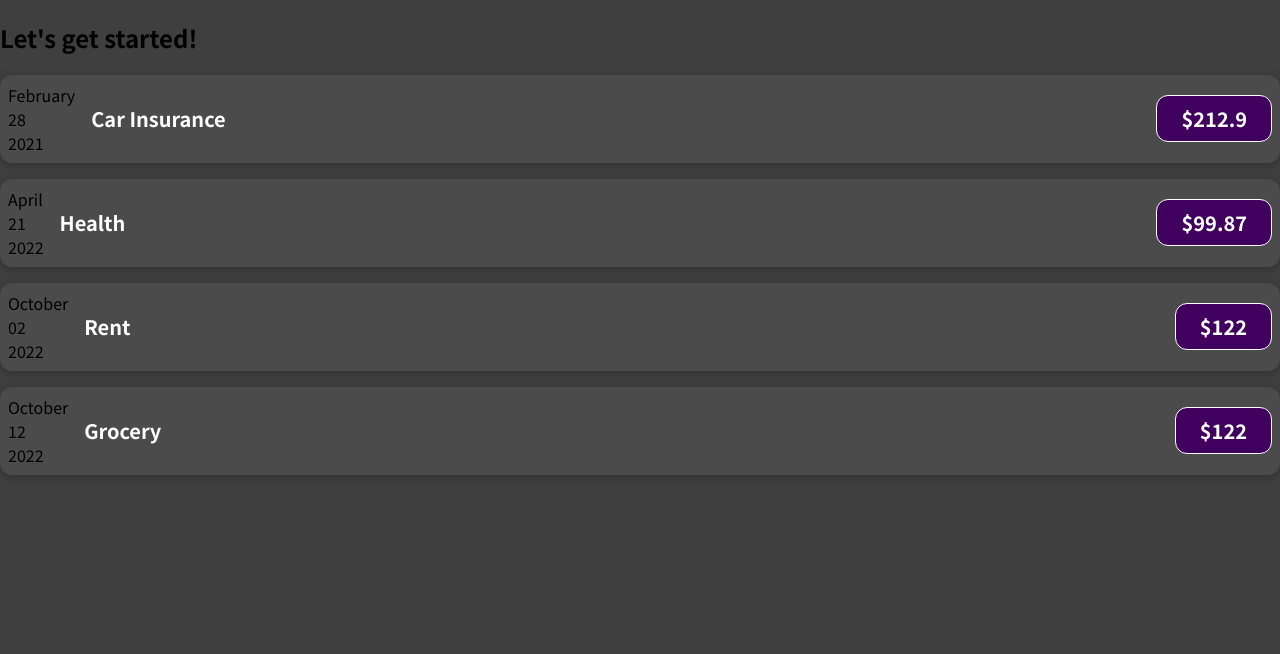
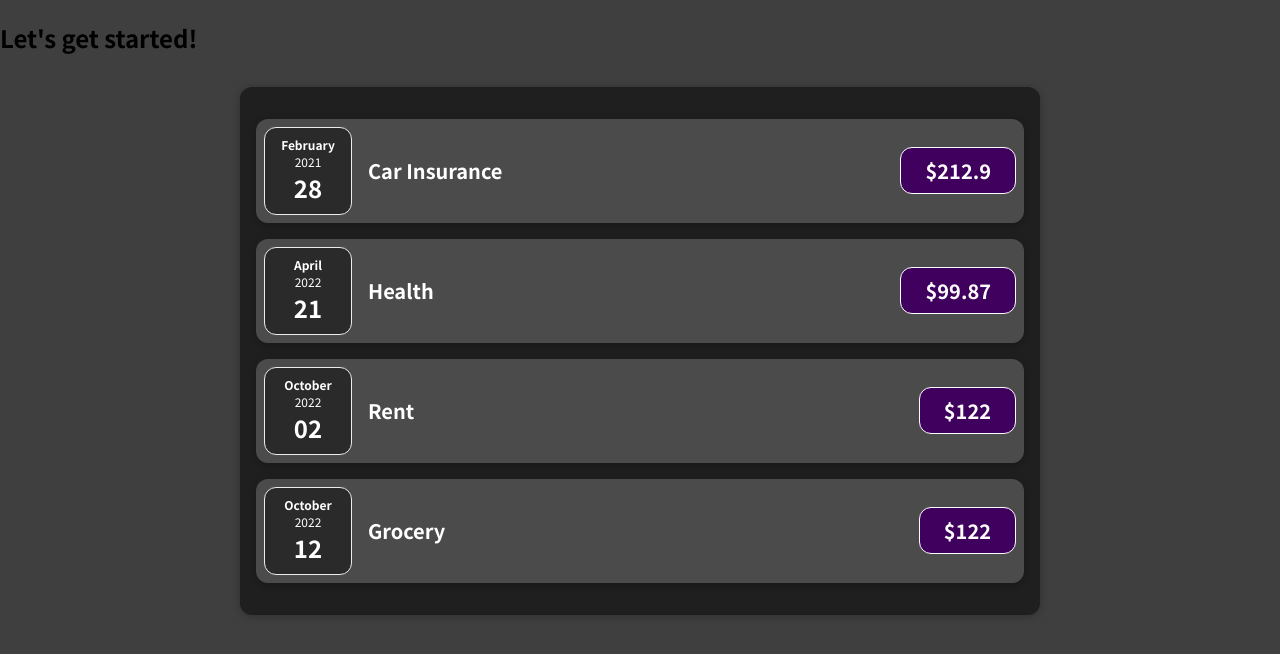
Before and after one commit to SwarajKaran/Expense-Tracker, a JavaScript app: page / in a window 1280 px wide. Shown: the top 654 px of the page. Built offline with nearby package versions, Linux system fonts and the light colour scheme.

Commit message:
Seperate Components and Refactoring

```diff
--- a/src/App.js
+++ b/src/App.js
@@ -1,4 +1,4 @@
-import ExpenseItem from './components/ExpenseItem';
+import Expenses from './components/Expenses';
 function App() {
   const getDate = (date) => new Date(date);
   const expenses = [
@@ -30,16 +30,7 @@
   return (
     <div>
       <h2>Let's get started!</h2>
-      {expenses.map((exp) => {
-        return (
-          <ExpenseItem
-            key={exp.id}
-            title={exp.title}
-            date={exp.date}
-            amount={exp.amount}
-          ></ExpenseItem>
-        );
-      })}
+      <Expenses expenses={expenses} />
     </div>
   );
 }
--- /dev/null
+++ b/src/components/ExpenseDate.css
@@ -0,0 +1,26 @@
+.expense-date {
+  display: flex;
+  flex-direction: column;
+  width: 5.5rem;
+  height: 5.5rem;
+  border: 1px solid #ececec;
+  background-color: #2a2a2a;
+  color: white;
+  border-radius: 12px;
+  align-items: center;
+  justify-content: center;
+}
+
+.expense-date__month {
+  font-size: 0.75rem;
+  font-weight: bold;
+}
+
+.expense-date__year {
+  font-size: 0.75rem;
+}
+
+.expense-date__day {
+  font-size: 1.5rem;
+  font-weight: bold;
+}
--- /dev/null
+++ b/src/components/ExpenseDate.js
@@ -0,0 +1,14 @@
+import './ExpenseDate.css';
+function ExpenseDate(props) {
+  const month = props.date.toLocaleString('en-IN', { month: 'long' });
+  const day = props.date.toLocaleString('en-IN', { day: '2-digit' });
+  const year = props.date.getFullYear();
+  return (
+    <div className="expense-date">
+      <div className="expense-date__month">{month}</div>
+      <div className="expense-date__year">{year}</div>
+      <div className="expense-date__day">{day}</div>
+    </div>
+  );
+}
+export default ExpenseDate;
--- a/src/components/ExpenseItem.js
+++ b/src/components/ExpenseItem.js
@@ -1,15 +1,9 @@
 import './ExpenseItem.css';
+import ExpenseDate from './ExpenseDate';
 function ExpenseItem(props) {
-  const month = props.date.toLocaleString('en-US', { month: 'long' });
-  const day = props.date.toLocaleString('en-US', { day: '2-digit' });
-  const year = props.date.getFullYear();
   return (
     <div className="expense-item">
-      <div>
-        <div>{month}</div>
-        <div>{day}</div>
-        <div>{year}</div>
-      </div>
+      <ExpenseDate date={props.date} />
       <div className="expense-item__description">
         <h2>{props.title}</h2>
         <div className="expense-item__price">${props.amount}</div>
--- /dev/null
+++ b/src/components/Expenses.css
@@ -0,0 +1,9 @@
+.expenses {
+  padding: 1rem;
+  background-color: rgb(31, 31, 31);
+  margin: 2rem auto;
+  width: 50rem;
+  max-width: 95%;
+  border-radius: 12px;
+  box-shadow: 0 1px 8px rgba(0, 0, 0, 0.25);
+}
--- /dev/null
+++ b/src/components/Expenses.js
@@ -0,0 +1,16 @@
+import './Expenses.css';
+import ExpenseItem from './ExpenseItem';
+const Expenses = function (props) {
+  const expenseItemJSX = props.expenses.map((exp) => {
+    return (
+      <ExpenseItem
+        key={exp.id}
+        title={exp.title}
+        date={exp.date}
+        amount={exp.amount}
+      />
+    );
+  });
+  return <div className="expenses">{expenseItemJSX}</div>;
+};
+export default Expenses;
```
Also changed, not shown: src/index.js (+4 -4 lines).
